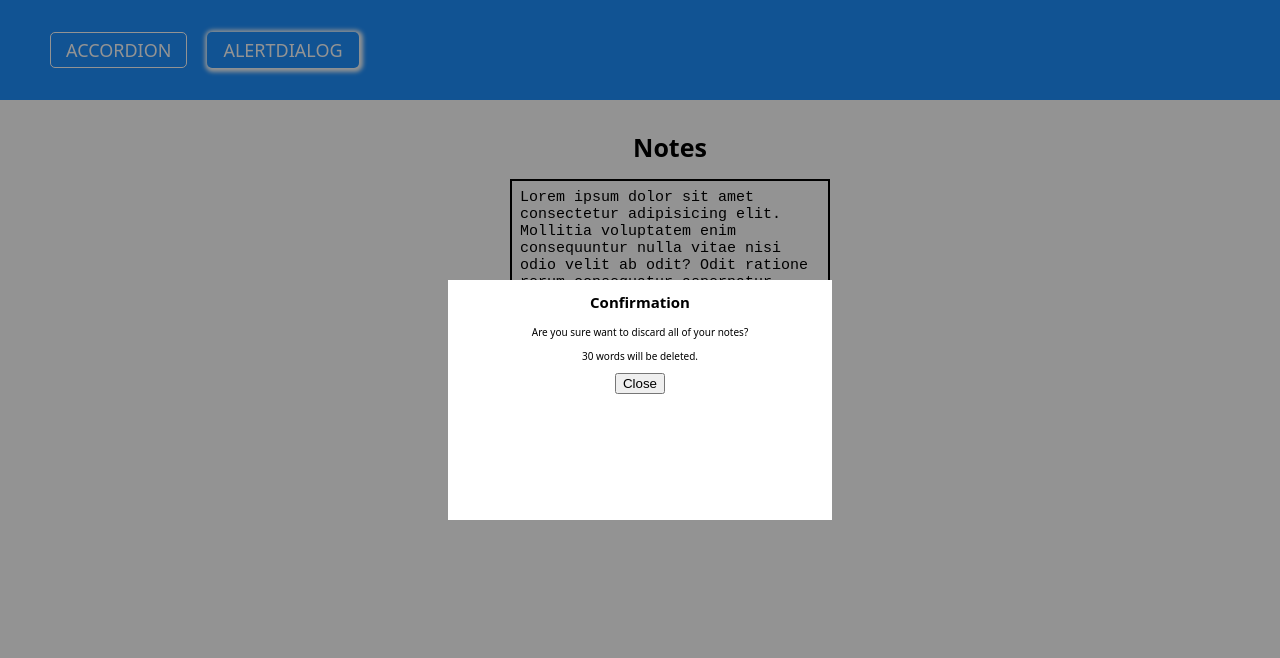
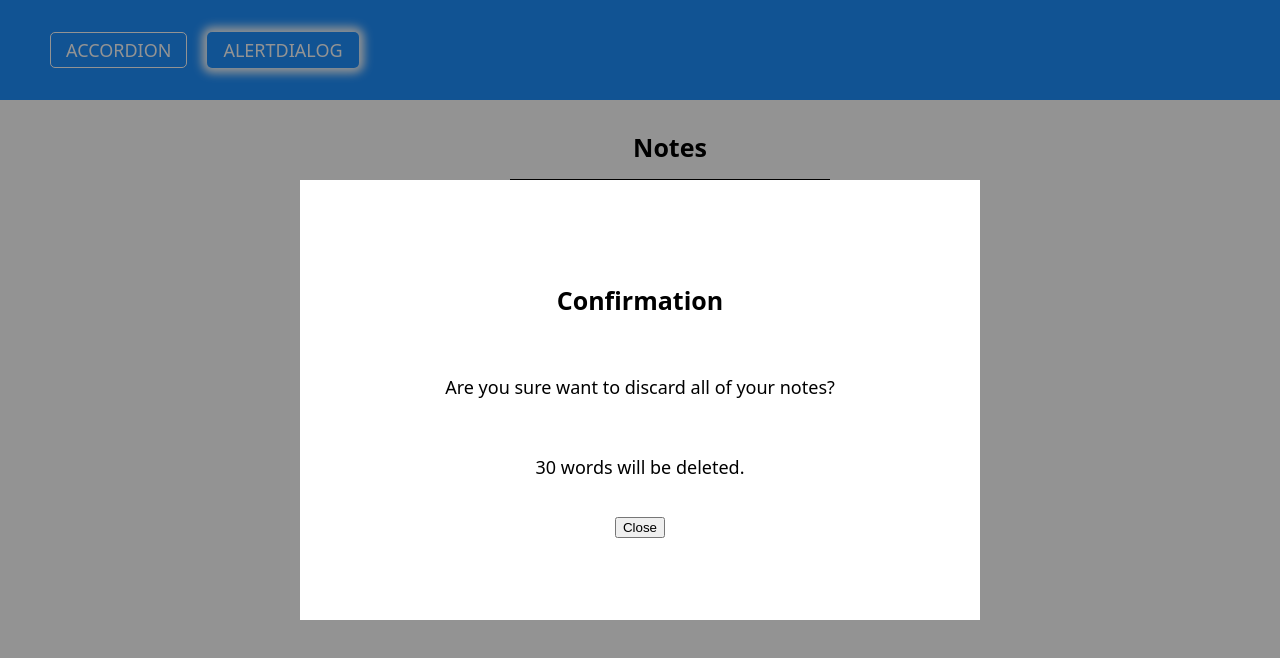
Before and after one commit to tamaskovacs0408/aria-react, a React (Vite) app: page /alertdialog in a window 1280 px wide. Both pictures are taken after a click on the button "Discard". Shown: the top 658 px of the page. Built offline with nearby package versions, Linux system fonts and the light colour scheme.

Commit message:
Update styles

```diff
--- a/src/components/AlertDialog/AlertDialog.module.scss
+++ b/src/components/AlertDialog/AlertDialog.module.scss
@@ -37,5 +37,10 @@
         padding: .8rem;
         border-radius: 1rem;
         cursor: pointer;
+        transition: box-shadow .2s ease-in;
+
+        &:hover {
+            box-shadow: 1px 1px 2px 1px dodgerblue;
+        }
     }
 }
--- a/src/components/AlertDialog/AlertDialogModal.module.scss
+++ b/src/components/AlertDialog/AlertDialogModal.module.scss
@@ -12,10 +12,46 @@
 }
 
 .modal-container {
-    width: 30%;
-    height: 30%;
+    width: 50%;
+    height: 50%;
     background: #fff;
     text-align: center;
     z-index: 101;
+    display: flex;
+    flex-direction: column;
+    justify-content: center;
+    align-items: center;
+    gap: 2rem;
+    padding: 2rem;
+
+    h2 {
+        font-size: 2.5rem;
+    }
+
+    p {
+        font-size: 1.8rem;
+    }
 
 }
+
+.button-container {
+    width: 100%;
+    display: flex;
+    justify-content: flex-end;
+    gap: 1rem;
+
+    button {
+        background: dodgerblue;
+        color: white;
+        border: none;
+        font-size: 2rem;
+        text-transform: uppercase;
+        border-radius: 1rem;
+        padding: 1rem;
+        cursor: pointer;
+
+        &:last-child {
+            background: rgb(0, 60, 120);
+        }
+    }
+}
--- a/src/components/Navbar.module.scss
+++ b/src/components/Navbar.module.scss
@@ -36,7 +36,7 @@
         transition: all 0.3s ease;
 
         &:has(> :global(.active)) {
-            box-shadow: 1px 1px 4px 3px #fff;
+            box-shadow: 0 0 10px 5px #fff;
             border-color: transparent;
           }
 
```
